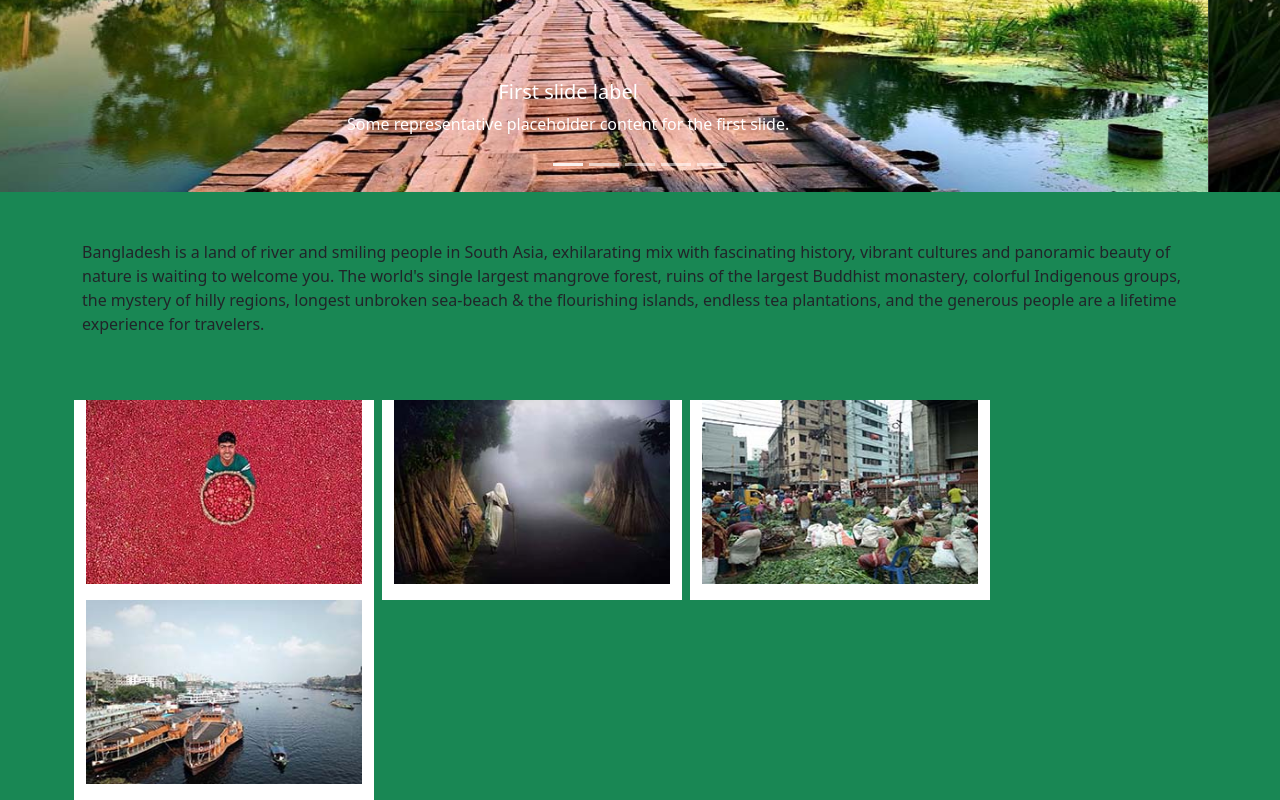
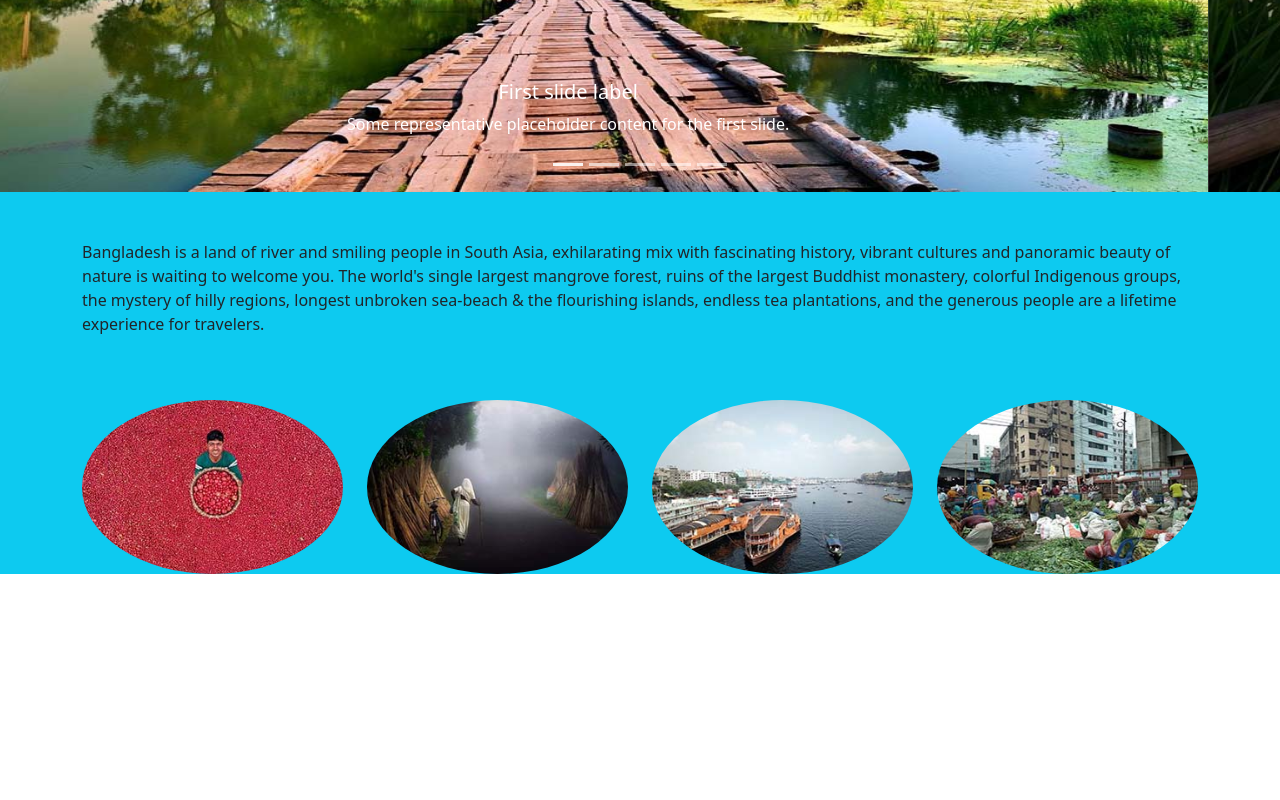
Before and after one commit to mdshohidulislam1486/tour-web-boostrap, a plain HTML site: page index.html in a window 1280 px wide. Shown: the part 408-1208 px from the top of the page. After the commit the page ends 982 px from the top, so only its background shows below. Drawn offline with nearby package versions, Linux system fonts and the light colour scheme.

Commit message:
first section is compleated successfully

```diff
--- a/index.html
+++ b/index.html
@@ -100,16 +100,17 @@
   </header>
 
   <main>
-    <div class="container-fluid bg-success">
+    <div class="container-fluid bg-info">
 
         <div class="container">
             <p class="pt-5 pb-5">Bangladesh is a land of river and smiling people in South Asia, exhilarating mix with fascinating history, vibrant cultures and panoramic beauty of nature is waiting to welcome you. The world's single largest mangrove forest, ruins of the largest Buddhist monastery, colorful Indigenous groups, the mystery of hilly regions, longest unbroken sea-beach & the flourishing islands, endless tea plantations, and the generous people are a lifetime experience for travelers.</p>
 
-            <div class="row cols-lg-4">
-                <div class="mx-1 box-heritage"><img class="img-fluid"src="images/heritage-4/heritage-1 (1).jpg" alt="" class="img-fluid"></div>
-                <div class="mx-1 box-heritage"><img class="img-fluid"src="images/heritage-4/heritage-1 (2).jpg" alt="" class="img-fluid"></div>
-                <div class="mx-1 box-heritage"><img class="img-fluid"src="images/heritage-4/heritage-1 (3).jpg" alt="" class="img-fluid"></div>
-                <div class="mx-1 box-heritage"><img class="img-fluid"src="images/heritage-4/heritage-1 (4).jpg" alt="" class="img-fluid"></div>
+            <div class="row gy-3 d-flex justify-content-center">
+              <div class="col-sm-12 col-md-6 col-lg-3 "><div class="w-100 d-flex justify-content-center  "><img src="images/heritage-4/heritage-1.jpg" alt="" class="img-fluid rounded-circle"></div></div>
+              <div class="col-sm-12 col-md-6 col-lg-3 "><div class="w-100 d-flex justify-content-center  "><img src="images/heritage-4/heritage-2.jpg" alt="" class="img-fluid rounded-circle"></div></div>
+              <div class="col-sm-12 col-md-6 col-lg-3 "><div class="w-100 d-flex justify-content-center  "><img src="images/heritage-4/heritage-3.jpg" alt="" class="img-fluid rounded-circle"></div></div>
+              <div class="col-sm-12 col-md-6 col-lg-3 "><div class="w-100 d-flex justify-content-center  "><img src="images/heritage-4/heritage-4.jpg" alt="" class="img-fluid rounded-circle"></div></div>
+
             </div>
         </div>
 
--- a/style.css
+++ b/style.css
@@ -4,8 +4,8 @@
     background-size:cover;
     background:no-repeat scroll center scroll;
 }
-.box-heritage{
+/* .box-heritage{
     background-color: #fff;
     height:200px;
     width:300px;
-}
+} */
```
Also changed, not shown: images/heritage-4/heritage-1.jpg (renamed from images/heritage-4/heritage-1 (1).jpg), images/heritage-4/heritage-2.jpg (renamed from images/heritage-4/heritage-1 (2).jpg), images/heritage-4/heritage-3.jpg (renamed from images/heritage-4/heritage-1 (4).jpg), images/heritage-4/heritage-4.jpg (renamed from images/heritage-4/heritage-1 (3).jpg).
